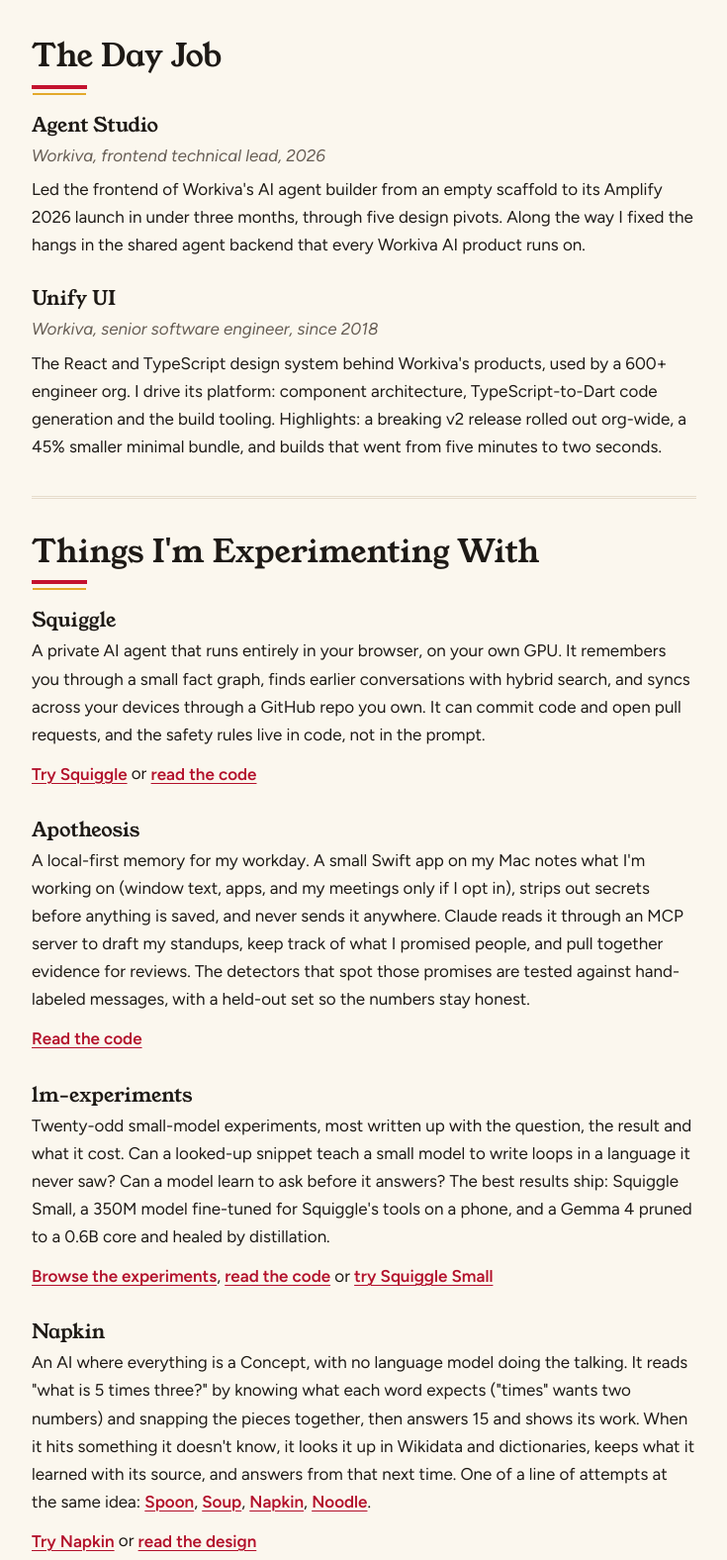
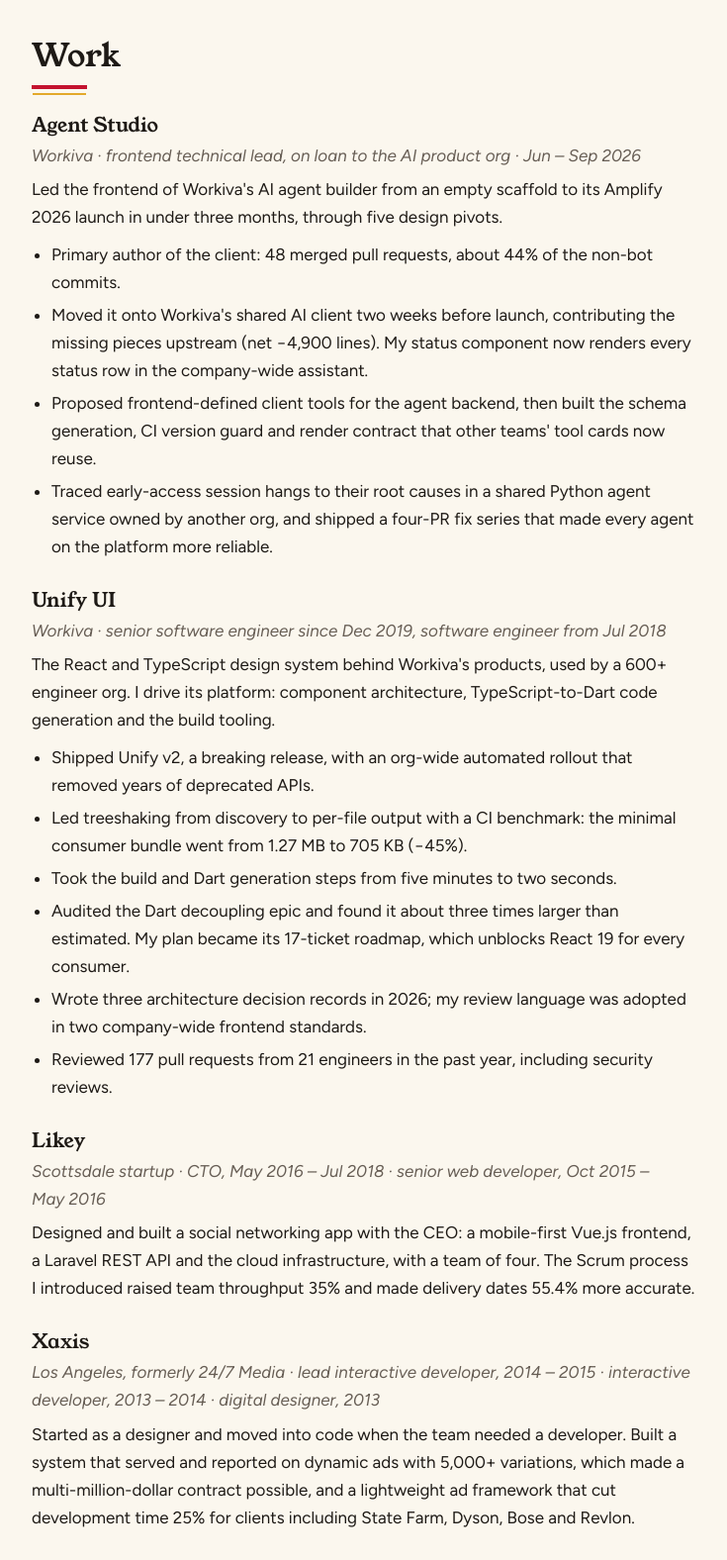
Before and after one commit to KealJones/kealjones.github.io, a plain HTML site: page index.html in a window 1280 px wide. Shown: the part 708-2284 px from the top of the page at 99% size, without its empty margins (272-1007 px from the left). Drawn offline with Linux system fonts and the light colour scheme.

Commit message:
Turn The Day Job into a dated Work history
Add dates to Agent Studio and Unify UI, the impact lines from my
résumé, and entries for Likey and Xaxis, so the site shows thirteen
years of work instead of only recent side projects.

Co-Authored-By: Claude Opus 5.5 <noreply@anthropic.com>
Claude-Session: https://claude.ai/code/session_01QUycU3q5qpxQrkrh8EsLHH

```diff
--- a/css/base.css
+++ b/css/base.css
@@ -23,6 +23,8 @@ p { margin: 0 0 .6rem; }
 .links { display: flex; flex-wrap: wrap; list-style: none; margin: 0; padding: 0; }
 .links a, .go a { display: inline-block; min-block-size: 24px; padding-block: .15rem; overflow-wrap: anywhere; }
 .entry { min-inline-size: 0; }
+.entry ul { margin: 0; padding-inline-start: 1.25rem; }
+.entry li + li { margin-block-start: .3rem; }
 
 /* Decoration that only the 1999 look uses */
 .retro-only { display: none; }
--- a/index.html
+++ b/index.html
@@ -74,17 +74,41 @@
   </header>
 
   <main>
-    <section class="panel" data-file="day_job.txt" aria-labelledby="work">
-      <h2 id="work">The Day Job</h2>
+    <section class="panel" data-file="work_history.txt" aria-labelledby="work">
+      <h2 id="work">Work</h2>
       <article class="entry">
         <h3 translate="no">Agent Studio</h3>
-        <p class="meta">Workiva, frontend technical lead, 2026</p>
-        <p>Led the frontend of Workiva's AI agent builder from an empty scaffold to its Amplify 2026 launch in under three months, through five design pivots. Along the way I fixed the hangs in the shared agent backend that every Workiva AI product runs on.</p>
+        <p class="meta">Workiva · frontend technical lead, on loan to the AI product org · Jun – Sep 2026</p>
+        <p>Led the frontend of Workiva's AI agent builder from an empty scaffold to its Amplify 2026 launch in under three months, through five design pivots.</p>
+        <ul>
+          <li>Primary author of the client: 48 merged pull requests, about 44% of the non-bot commits.</li>
+          <li>Moved it onto Workiva's shared AI client two weeks before launch, contributing the missing pieces upstream (net −4,900 lines). My status component now renders every status row in the company-wide assistant.</li>
+          <li>Proposed frontend-defined client tools for the agent backend, then built the schema generation, CI version guard and render contract that other teams' tool cards now reuse.</li>
+          <li>Traced early-access session hangs to their root causes in a shared Python agent service owned by another org, and shipped a four-PR fix series that made every agent on the platform more reliable.</li>
+        </ul>
       </article>
       <article class="entry">
         <h3 translate="no">Unify UI</h3>
-        <p class="meta">Workiva, senior software engineer, since 2018</p>
-        <p>The React and TypeScript design system behind Workiva's products, used by a 600+ engineer org. I drive its platform: component architecture, TypeScript-to-Dart code generation and the build tooling. Highlights: a breaking v2 release rolled out org-wide, a 45% smaller minimal bundle, and builds that went from five minutes to two seconds.</p>
+        <p class="meta">Workiva · senior software engineer since Dec 2019, software engineer from Jul 2018</p>
+        <p>The React and TypeScript design system behind Workiva's products, used by a 600+ engineer org. I drive its platform: component architecture, TypeScript-to-Dart code generation and the build tooling.</p>
+        <ul>
+          <li>Shipped Unify v2, a breaking release, with an org-wide automated rollout that removed years of deprecated APIs.</li>
+          <li>Led treeshaking from discovery to per-file output with a CI benchmark: the minimal consumer bundle went from 1.27&nbsp;MB to 705&nbsp;KB (−45%).</li>
+          <li>Took the build and Dart generation steps from five minutes to two seconds.</li>
+          <li>Audited the Dart decoupling epic and found it about three times larger than estimated. My plan became its 17-ticket roadmap, which unblocks React 19 for every consumer.</li>
+          <li>Wrote three architecture decision records in 2026; my review language was adopted in two company-wide frontend standards.</li>
+          <li>Reviewed 177 pull requests from 21 engineers in the past year, including security reviews.</li>
+        </ul>
+      </article>
+      <article class="entry">
+        <h3 translate="no">Likey</h3>
+        <p class="meta">Scottsdale startup · CTO, May 2016 – Jul 2018 · senior web developer, Oct 2015 – May 2016</p>
+        <p>Designed and built a social networking app with the CEO: a mobile-first Vue.js frontend, a Laravel REST API and the cloud infrastructure, with a team of four. The Scrum process I introduced raised team throughput 35% and made delivery dates 55.4% more accurate.</p>
+      </article>
+      <article class="entry">
+        <h3 translate="no">Xaxis</h3>
+        <p class="meta">Los Angeles, formerly 24/7 Media · lead interactive developer, 2014 – 2015 · interactive developer, 2013 – 2014 · digital designer, 2013</p>
+        <p>Started as a designer and moved into code when the team needed a developer. Built a system that served and reported on dynamic ads with 5,000+ variations, which made a multi-million-dollar contract possible, and a lightweight ad framework that cut development time 25% for clients including State Farm, Dyson, Bose and Revlon.</p>
       </article>
     </section>
 
@@ -143,7 +167,7 @@
 
     <section class="panel" data-file="about_me.doc" aria-labelledby="before">
       <h2 id="before">Previously</h2>
-      <p>I started as a graphic designer and moved into code when my team needed a developer, building interactive ads at 24/7 Media and Xaxis in Los Angeles. Then I was CTO of Likey, a Scottsdale startup, before joining Workiva.</p>
+      <p>I started as a graphic designer, with a B.S. in Graphic Design from The Art Institute of California – Los Angeles, before I ever wrote code for a living.</p>
       <p>For a few years I also ran <span translate="no">Kealin.it</span>, a tech-pun apparel brand. The winking face up top was its logo, and it's still me.</p>
     </section>
   </main>
```
